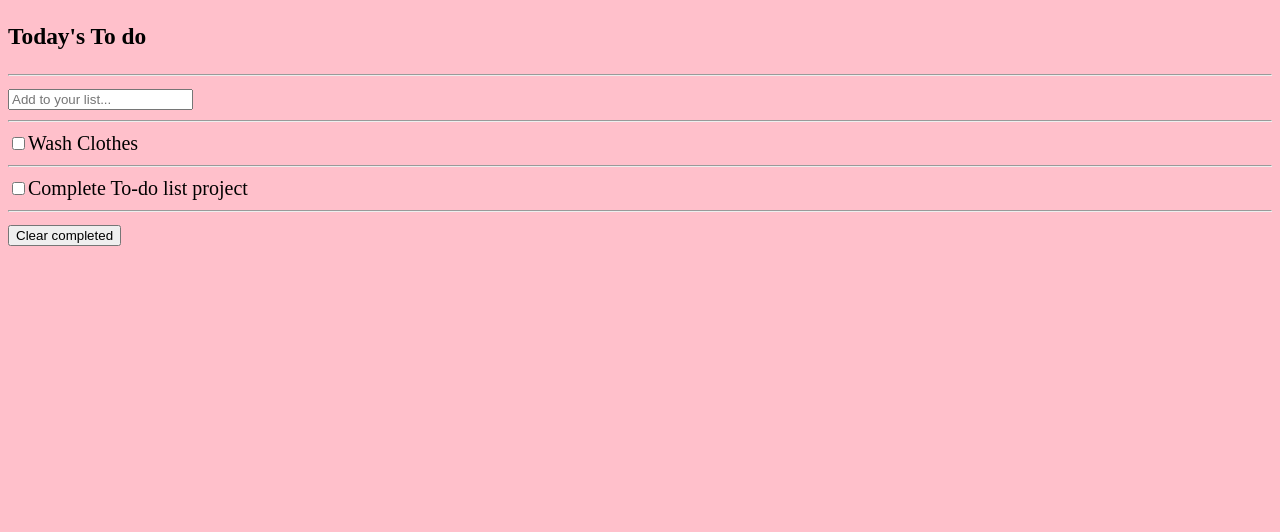
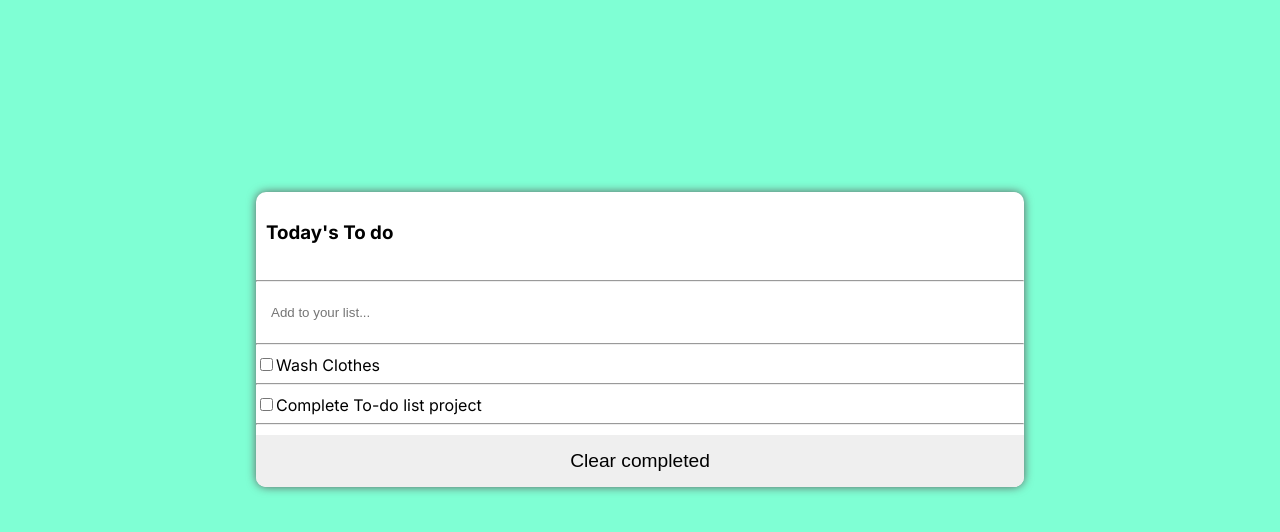
Before and after one commit to Maxwell011/To-Do-list, a website built with webpack: page src/index.html in a window 1280 px wide. Built offline with nearby package versions, Linux system fonts and the light colour scheme.

Commit message:
Add style to the todo

```diff
--- a/src/style.css
+++ b/src/style.css
@@ -1,4 +1,59 @@
+@import url('https://fonts.googleapis.com/css2?family=Crete+Round&family=Inter:wght@400;500;600;700;800&family=Poppins&family=Roboto:wght@700&display=swap');
+
 body {
- background-color: pink;
- font-size: 20px;
+  margin: 0;
+  padding: 0;
+  background-color: aquamarine;
+  font-family: 'Inter', sans-serif;
+  box-sizing: border-box;
 }
+
+main {
+  background-color: white;
+  width: 60%;
+  margin: auto;
+  margin-top: 15%;
+
+  /* text-align: center; */
+  box-shadow: 0 0 10px #5f5f5f;
+  border-radius: 10px;
+}
+
+.clear-btn {
+  width: 100%;
+  border: none;
+  padding: 15px;
+  font-size: 1.2rem;
+  border-radius: 0 0 10px 10px;
+  cursor: pointer;
+}
+
+.clear-btn:hover {
+  color: black;
+  background-color: cadetblue;
+  transition: all 0.5s ease-out;
+}
+
+.heading {
+  padding: 10px;
+}
+
+.input-item {
+  width: 80%;
+  border: none;
+  padding: 15px;
+}
+
+.input-item:focus {
+  outline: 0;
+  color: brown;
+}
+
+.input-item:hover::placeholder {
+  transform: translateX(10px);
+  transition: all 0.5s ease-out;
+}
+
+.todos {
+  margin: 10px 0;
+}
```
